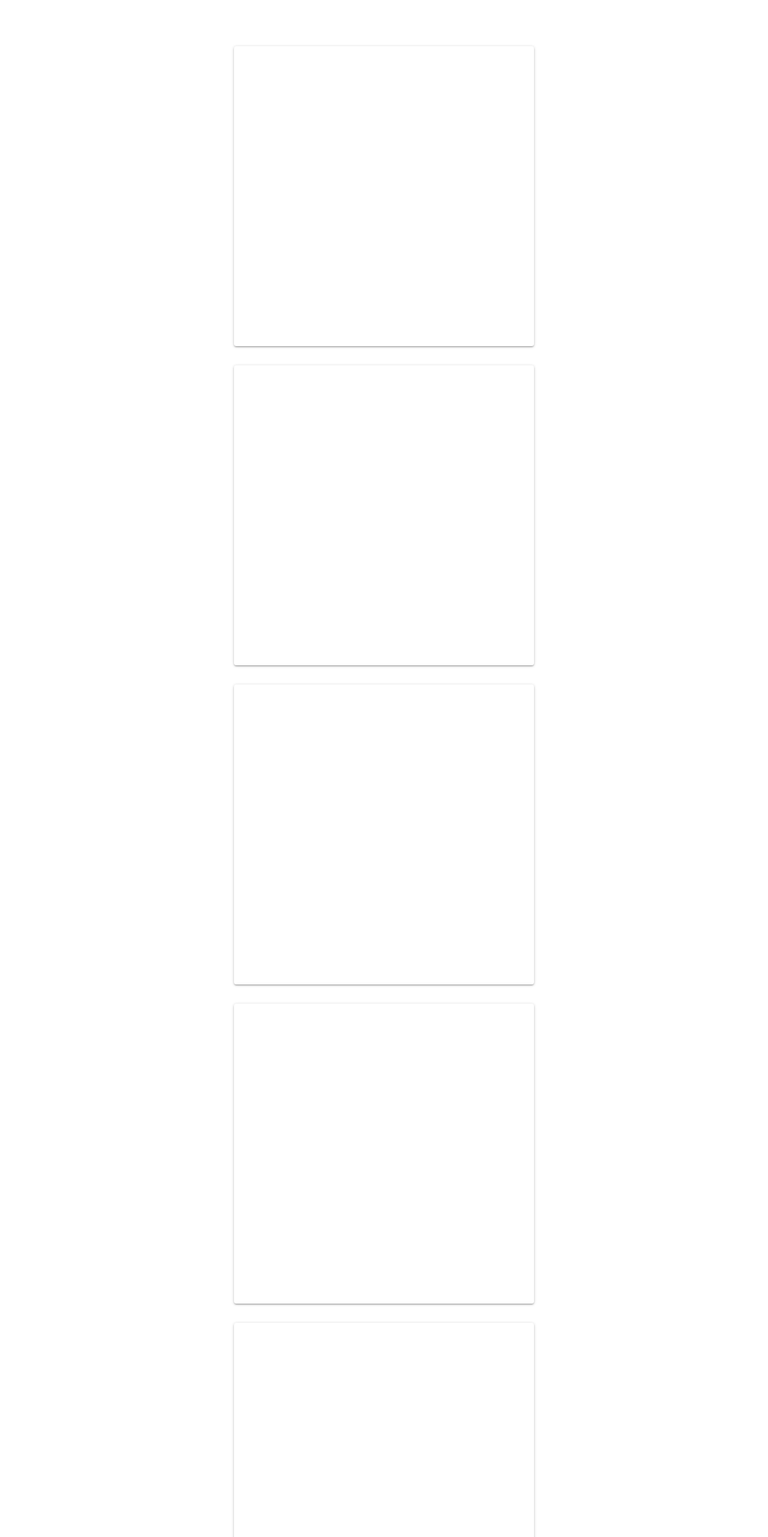
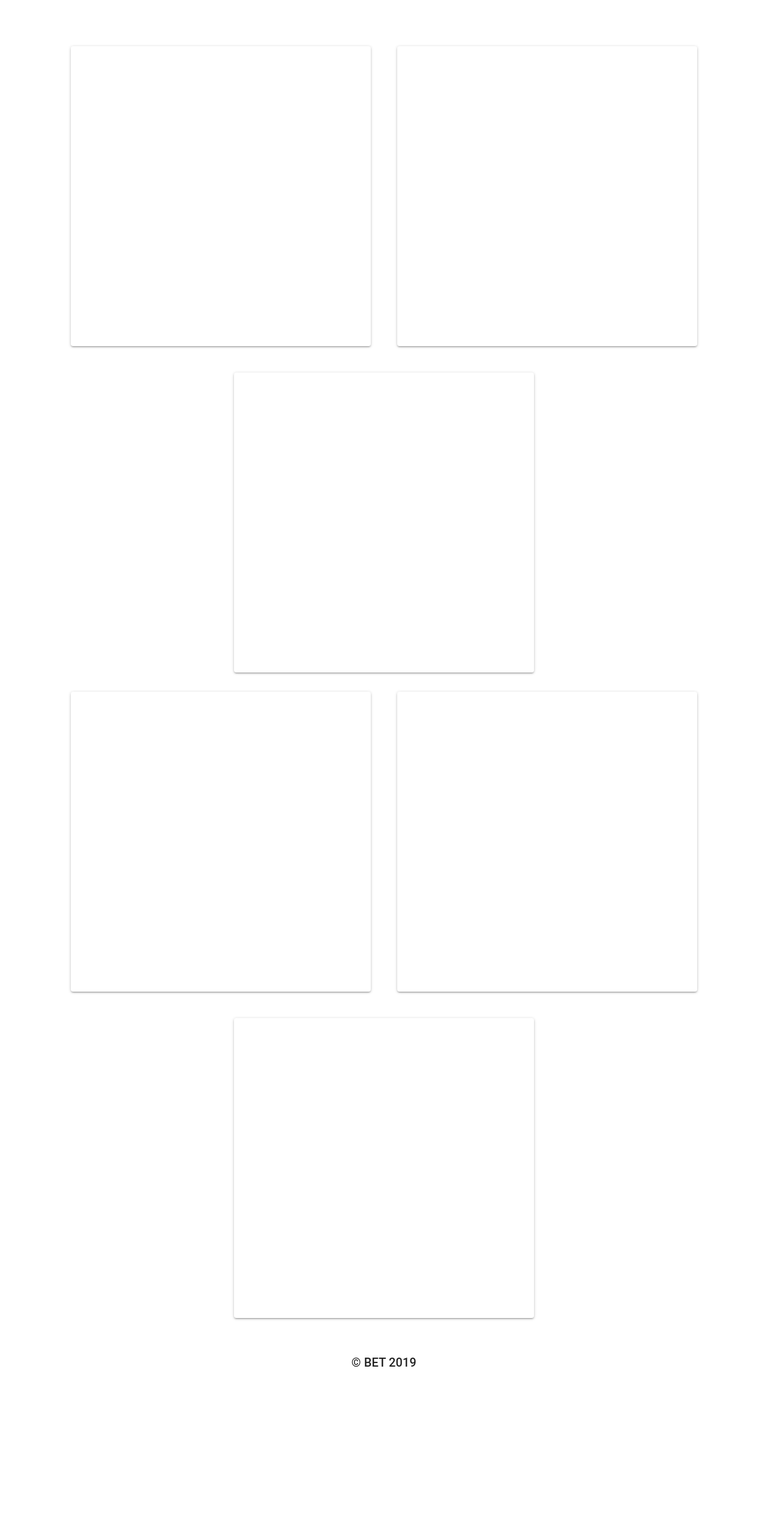
Before and after one commit to lunazrivera/BET, a React (Create React App) app in the folder client/: page / in a window 1280 px wide. Shown: the part 238-2800 px from the top of the page at 60% size. After the commit the page ends 2580 px from the top, so only its background shows below. Built offline with nearby package versions, Linux system fonts and the light colour scheme.

Commit message:
Main Grid Final

```diff
--- a/client/src/components/Main.js
+++ b/client/src/components/Main.js
@@ -54,17 +54,13 @@ render() {
                 <Paper className={classes.paper} />
               </Grid>
             ))}
-          </Grid>
 {/* CardEnt */}
-          <Grid container className={classes} justify="center" spacing={Number(spacing)}>
             {[1].map(value => (
               <Grid key={value} item>
                 <Paper className={classes.paper} />
               </Grid>
             ))}
-          </Grid>
 {/* CardFood */}
-          <Grid container className={classes} justify="center" spacing={Number(spacing)}>
             {[2].map(value => (
               <Grid key={value} item>
                 <Paper className={classes.paper} />
@@ -83,24 +79,20 @@ render() {
                 <Paper className={classes.paper} />
               </Grid>
             ))}
-          </Grid>
-        </Grid>
 {/* CardShop */}
-          <Grid container className={classes} justify="center" spacing={Number(spacing)}>
             {[4].map(value => (
               <Grid key={value} item>
                 <Paper className={classes.paper} />
               </Grid>
             ))}
-          </Grid>
 {/* CardUtil */}
-          <Grid container className={classes} justify="center" spacing={Number(spacing)}>
             {[5].map(value => (
               <Grid key={value} item>
                 <Paper className={classes.paper} />
               </Grid>
             ))}
           </Grid>
+        </Grid>
       </Grid>
 
       </main>
```
